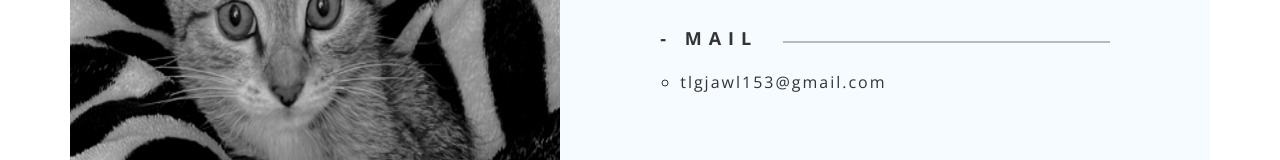
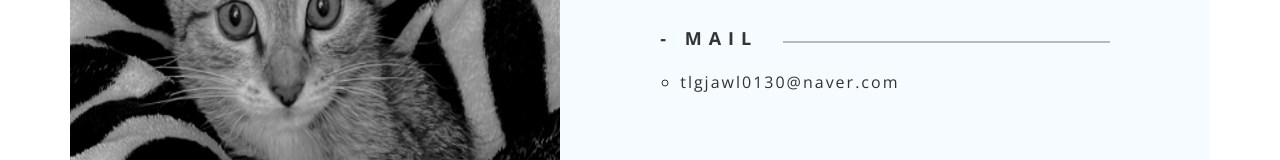
Before and after one commit to hyunseok9898/my-portfolio, a React (Create React App) app: page /#/contact in a window 1280 px wide. Shown: the part 289-449 px from the top of the page. Built offline with nearby package versions, Linux system fonts and the light colour scheme; no server answers; the database is empty.

Commit message:
이메일 수정

```diff
--- a/src/pages/Contact.tsx
+++ b/src/pages/Contact.tsx
@@ -32,7 +32,7 @@ const Contact = () => {
           <TitleForm titleName='- mail'/>
           <div className="text">
             <ul style={{ listStyle: "circle", paddingLeft:"20px"}}>
-              <li>tlgjawl153@gmail.com</li>
+              <li>tlgjawl0130@naver.com</li>
             </ul>
           </div>
         </ContactMe>
```
